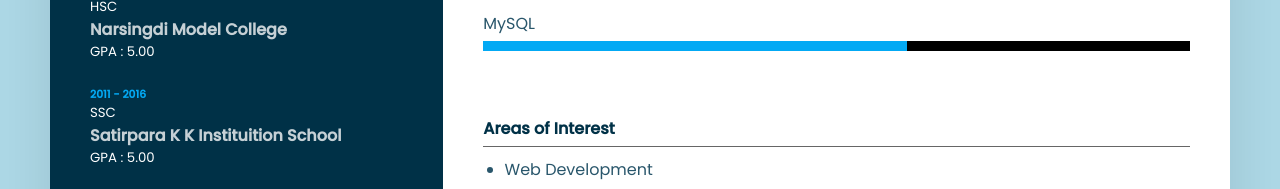
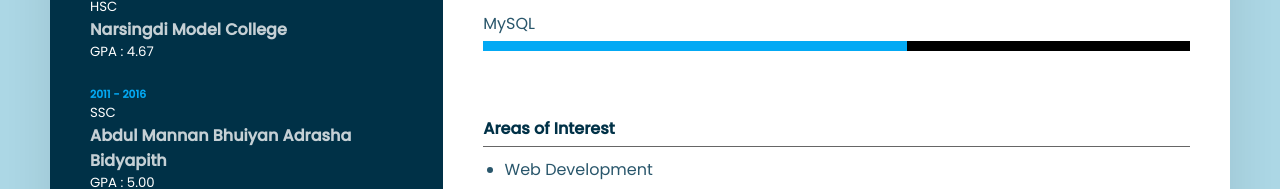
Before and after one commit to irfanhsajid/CSE311-CV-Project-using-HTML-CSS, a plain HTML site: page index.html in a window 1280 px wide. Shown: the part 755-944 px from the top of the page. Drawn offline with Linux system fonts and the light colour scheme.

Commit message:
educational details updated

```diff
--- a/index.html
+++ b/index.html
@@ -66,12 +66,12 @@
                         <h6>2016 - 2018</h6>
                         <h5>HSC</h5>
                         <h4>Narsingdi Model College</h4>
-                        <h5>GPA : 5.00</h5>
+                        <h5>GPA : 4.67</h5>
                     </li>
                     <li>
                         <h6>2011 - 2016</h6>
                         <h5>SSC</h5>
-                        <h4>Satirpara K K Instituition School</h4>
+                        <h4>Abdul Mannan Bhuiyan Adrasha Bidyapith</h4>
                         <h5>GPA : 5.00</h5>
                     </li>
                 </ul>
```
